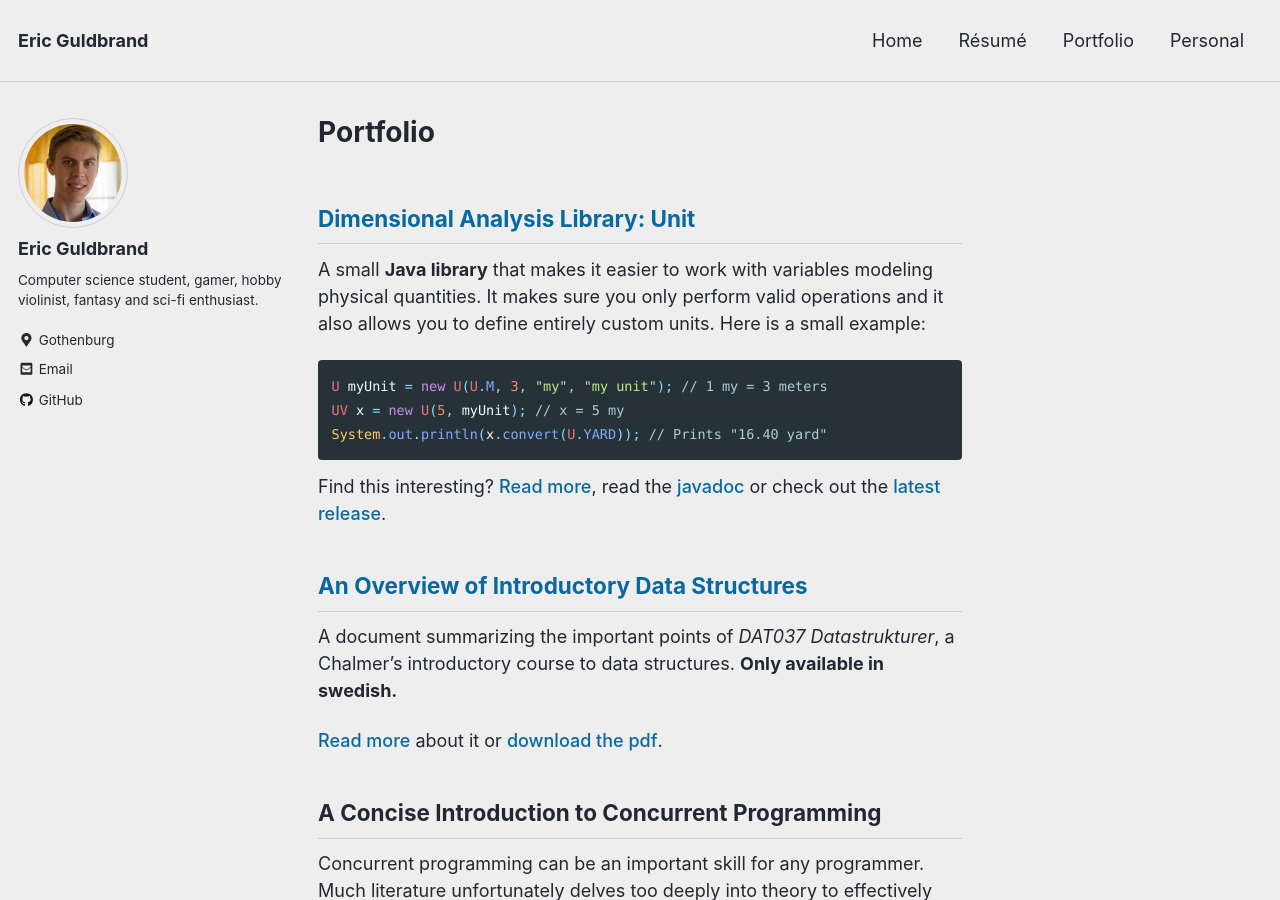
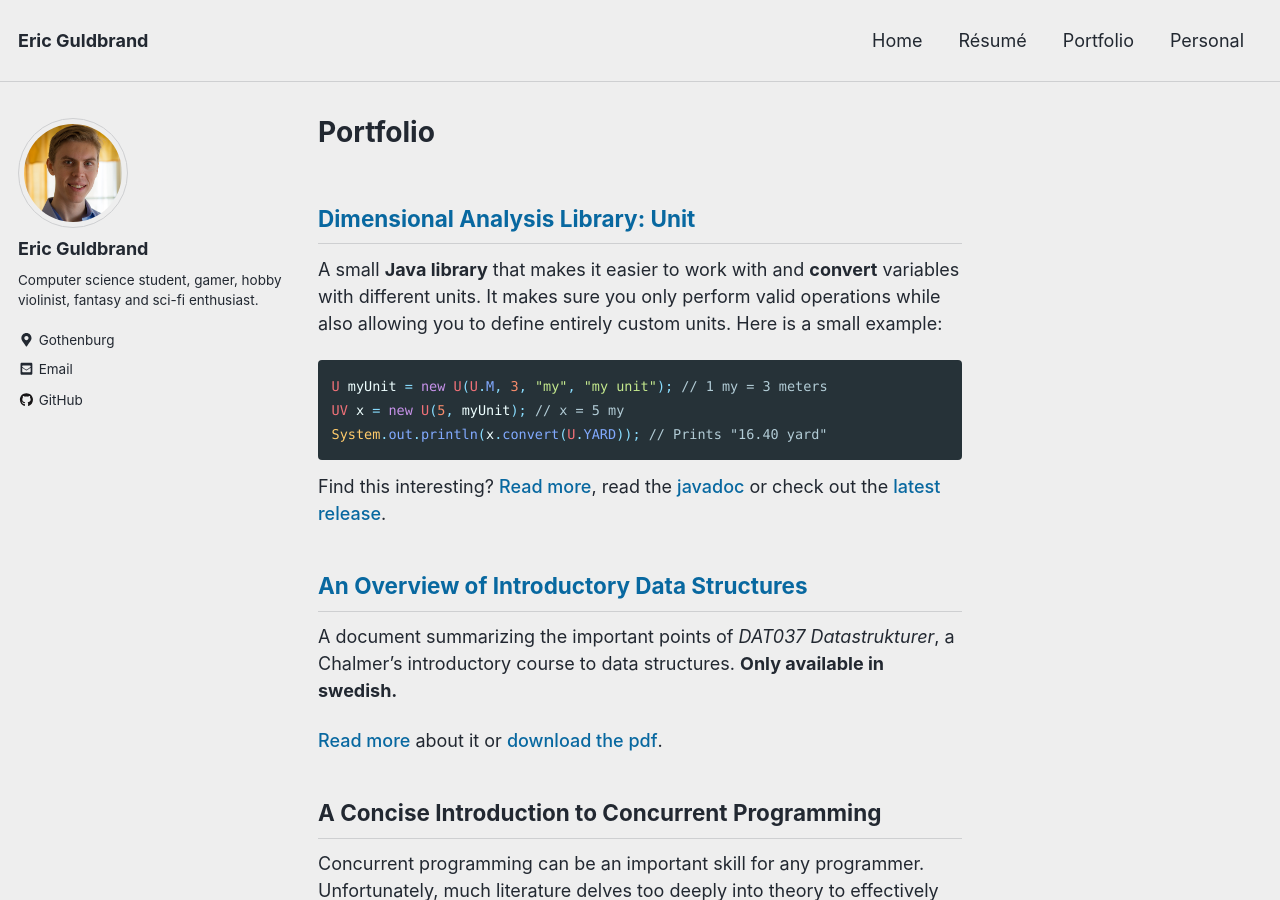
Before and after one commit to ecen/ecen.github.io, a Jekyll site: the page built from _pages/portfolio.md, in a window 1280 px wide and 900 px high. Built offline with Jekyll 4.4.1, drawn with Linux system fonts in a browser that asks for light colours; nearby versions of some CDN libraries; some of the changed text lies outside the part shown.

Commit message:
Re-wording.

````diff
--- a/_pages/portfolio.md
+++ b/_pages/portfolio.md
@@ -5,7 +5,7 @@ permalink: /portfolio/
 ---
 
 ## [Dimensional Analysis Library: Unit](unit/)
-A small **Java library** that makes it easier to work with variables modeling physical quantities. It makes sure you only perform valid operations and it also allows you to define entirely custom units. Here is a small example:
+A small **Java library** that makes it easier to work with and **convert** variables with different units. It makes sure you only perform valid operations while also allowing you to define entirely custom units. Here is a small example:
 
 ```java
 U myUnit = new U(U.M, 3, "my", "my unit"); // 1 my = 3 meters
@@ -21,7 +21,7 @@ A document summarizing the important points of *DAT037 Datastrukturer*, a Chalme
 [Read more](/portfolio/data-structures/) about it or [download the pdf](/assets/docs/datastrukturer_sammanfattning.pdf).
 
 ## A Concise Introduction to Concurrent Programming
-Concurrent programming can be an important skill for any programmer. Much literature unfortunately delves too deeply into theory to effectively convey the quite intuitive basic concepts to the beginner. In this document, I try to do just that.
+Concurrent programming can be an important skill for any programmer. Unfortunately, much literature delves too deeply into theory to effectively convey the basic concepts to the beginner. With this document, I try to change that.
 
 The document will be available on this site in the near future.
 
````
